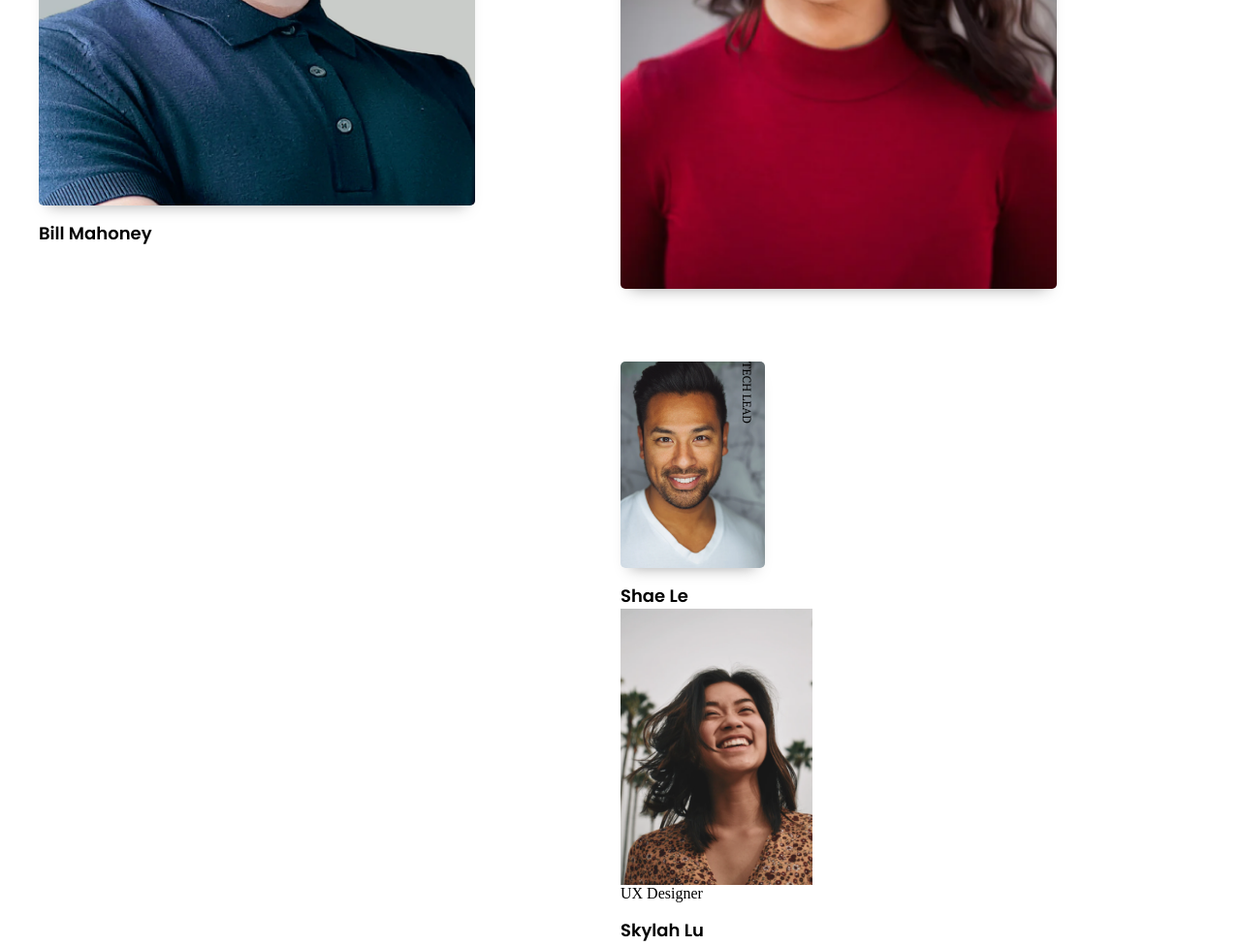
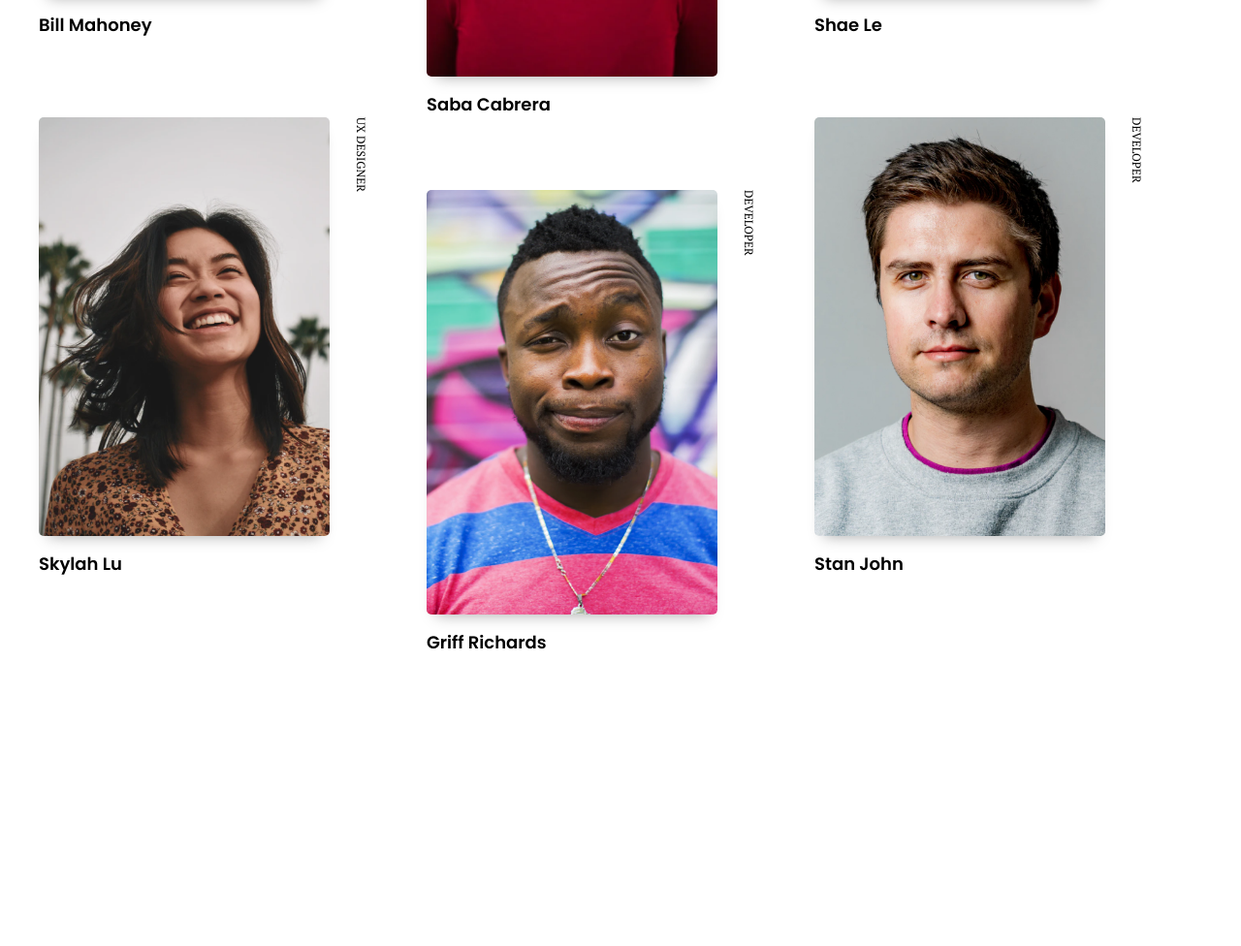
Before and after one commit to SumeiraAkiiuz/Sprint-1-Assignment, a plain HTML site: page index.html in a window 1280 px wide. Shown: the part 724-1700 px from the top of the page at 97% size. After the commit the page ends 1500 px from the top, so only its background shows below. Drawn offline with Linux system fonts and the light colour scheme.

Commit message:
fixed some parts

```diff
--- a/index.css
+++ b/index.css
@@ -85,13 +85,10 @@ img{
     right: -20px;
     writing-mode: vertical-lr;
     font-size: 10px;
-    line-height: 13px;
+    line-height: 16px;
     font-family: var(--main-heading);
     text-transform: uppercase;
     font-weight: lighter;
-}
-@media (min-width: 576px){
-
 }
 @media (min-width: 992px){
     .container{
@@ -103,9 +100,6 @@ img{
     }
     .description .col{
         flex: 1;
-    }
-    .team .container .row{
-        justify-content: unset;
     }
     .description{
         margin: 100px 0px;
@@ -125,6 +119,7 @@ img{
     }
     .team .container{
         margin: 0 auto;
+        margin-bottom: 100px;
     }
     .team .container .row .col{
         flex-grow: 1;
--- a/index.html
+++ b/index.html
@@ -6,7 +6,7 @@
     <title>My Team Page</title>
     <link rel="stylesheet" href="index.css">
 </head>
-<body data-gr-c-loaded="true">
+<body>
     <main id="content">
         <section class="description">
             <div class="container">
@@ -37,6 +37,8 @@
                             <img src="./photo2.png" alt="Saba Cabrera">
                             <span>Art Director</span>
                         </div>
+                        <p>Saba Cabrera</p>
+                    </div>
                         <div class="member col">
                             <div class="image-container">
                                 <img src="./photo3.png" alt="Shae Le">
@@ -45,7 +47,7 @@
                             <p>Shae Le</p>
                         </div>
                         <div class="member col">
-                            <div class="image-containe">
+                            <div class="image-container">
                                 <img src="./photo4.png" alt="Skylah Lu">
                                 <span>UX Designer
                                 </span>
@@ -66,7 +68,6 @@
                             </div>
                             <p>Stan John</p>
                         </div>
-                    </div>
                 </div>
             </div>
         </section>
```
